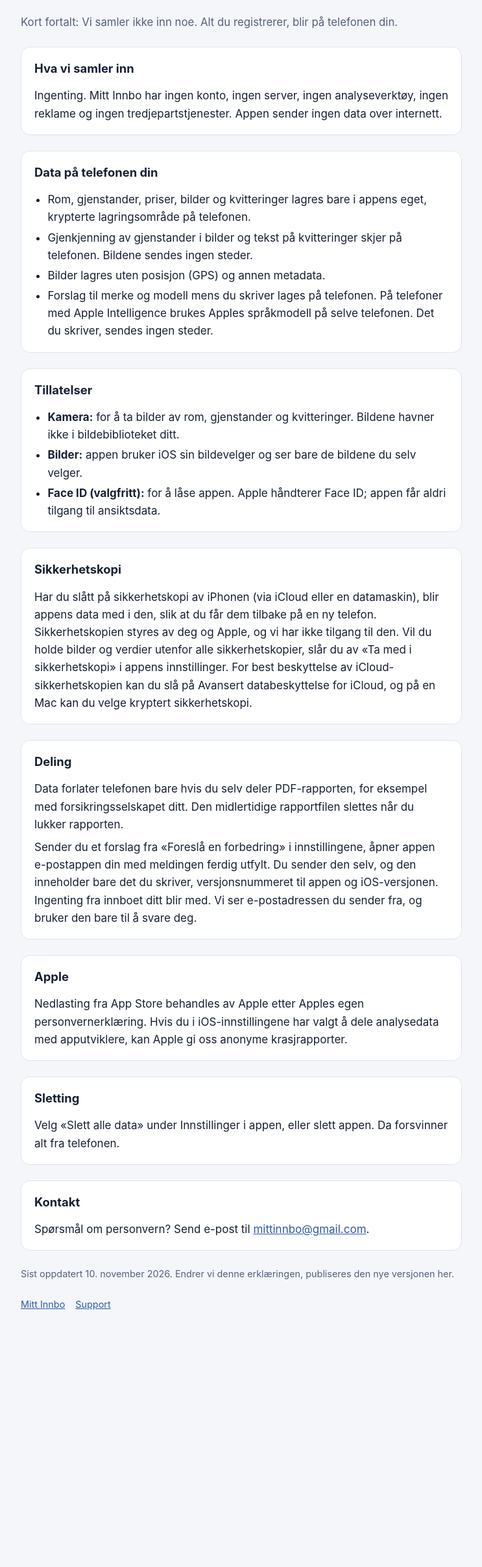
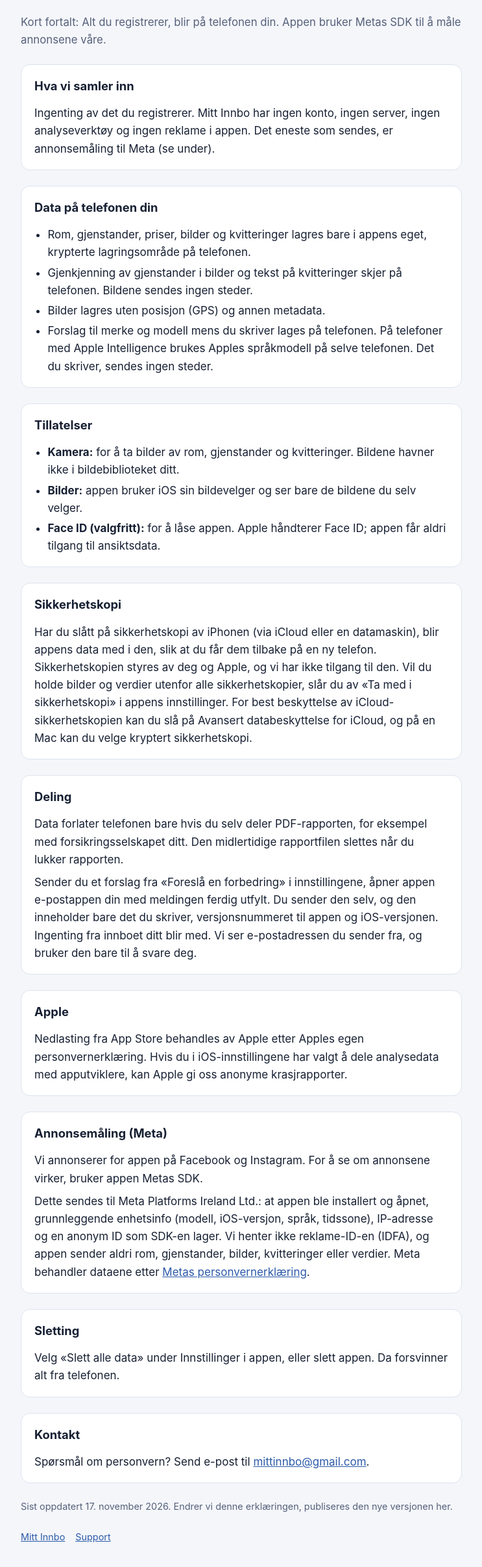
Before and after one commit to Mitt-Innbo/mittinnbo, a plain HTML site: page personvern.html in a window 1280 px wide. Shown: the part 146-2558 px from the top of the page at 65% size, without its empty margins (268-1011 px from the left). Before the commit the page ends 2213 px from the top, so only its background shows below. Drawn offline with Linux system fonts and the light colour scheme.

Commit message:
Update website

```diff
--- a/personvern.html
+++ b/personvern.html
@@ -13,11 +13,11 @@
     <img src="icon.png" alt="">
     <h1>Personvernerklæring for Mitt Innbo</h1>
   </header>
-  <p class="lead">Kort fortalt: Vi samler ikke inn noe. Alt du registrerer, blir på telefonen din.</p>
+  <p class="lead">Kort fortalt: Alt du registrerer, blir på telefonen din. Appen bruker Metas SDK til å måle annonsene våre.</p>
 
   <section>
     <h2>Hva vi samler inn</h2>
-    <p>Ingenting. Mitt Innbo har ingen konto, ingen server, ingen analyseverktøy, ingen reklame og ingen tredjepartstjenester. Appen sender ingen data over internett.</p>
+    <p>Ingenting av det du registrerer. Mitt Innbo har ingen konto, ingen server, ingen analyseverktøy og ingen reklame i appen. Det eneste som sendes, er annonsemåling til Meta (se under).</p>
   </section>
 
   <section>
@@ -56,6 +56,12 @@
   </section>
 
   <section>
+    <h2>Annonsemåling (Meta)</h2>
+    <p>Vi annonserer for appen på Facebook og Instagram. For å se om annonsene virker, bruker appen Metas SDK.</p>
+    <p>Dette sendes til Meta Platforms Ireland Ltd.: at appen ble installert og åpnet, grunnleggende enhetsinfo (modell, iOS-versjon, språk, tidssone), IP-adresse og en anonym ID som SDK-en lager. Vi henter ikke reklame-ID-en (IDFA), og appen sender aldri rom, gjenstander, bilder, kvitteringer eller verdier. Meta behandler dataene etter <a href="https://www.facebook.com/privacy/policy">Metas personvernerklæring</a>.</p>
+  </section>
+
+  <section>
     <h2>Sletting</h2>
     <p>Velg «Slett alle data» under Innstillinger i appen, eller slett appen. Da forsvinner alt fra telefonen.</p>
   </section>
@@ -65,7 +71,7 @@
     <p>Spørsmål om personvern? Send e-post til <a href="mailto:mittinnbo@gmail.com">mittinnbo@gmail.com</a>.</p>
   </section>
 
-  <p class="meta">Sist oppdatert 10. november 2026. Endrer vi denne erklæringen, publiseres den nye versjonen her.</p>
+  <p class="meta">Sist oppdatert 17. november 2026. Endrer vi denne erklæringen, publiseres den nye versjonen her.</p>
   <footer><a href="index.html">Mitt Innbo</a><a href="index.html#support">Support</a></footer>
 </main>
 </body>
```
Also changed, not shown: privacy.html (+9 -3 lines).
